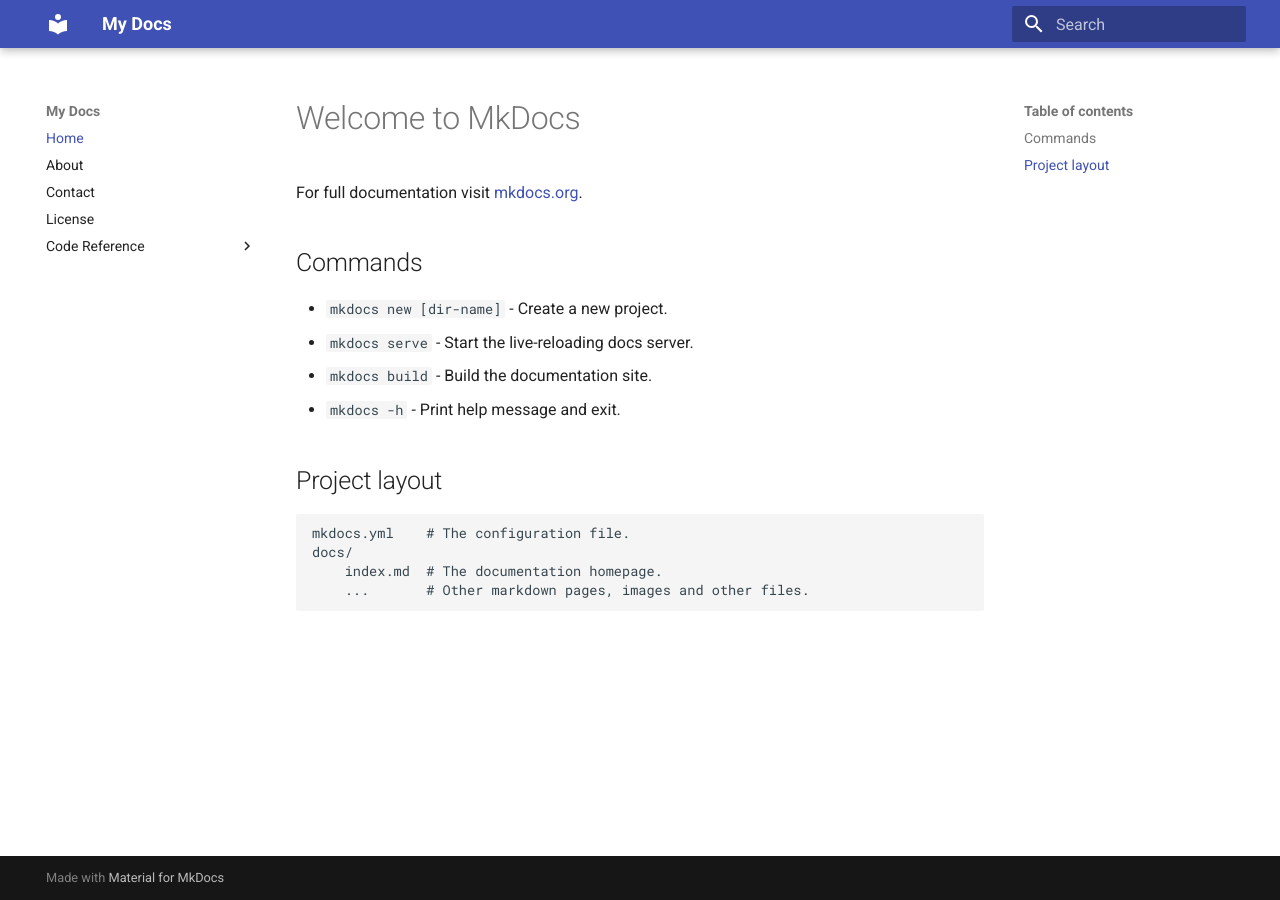
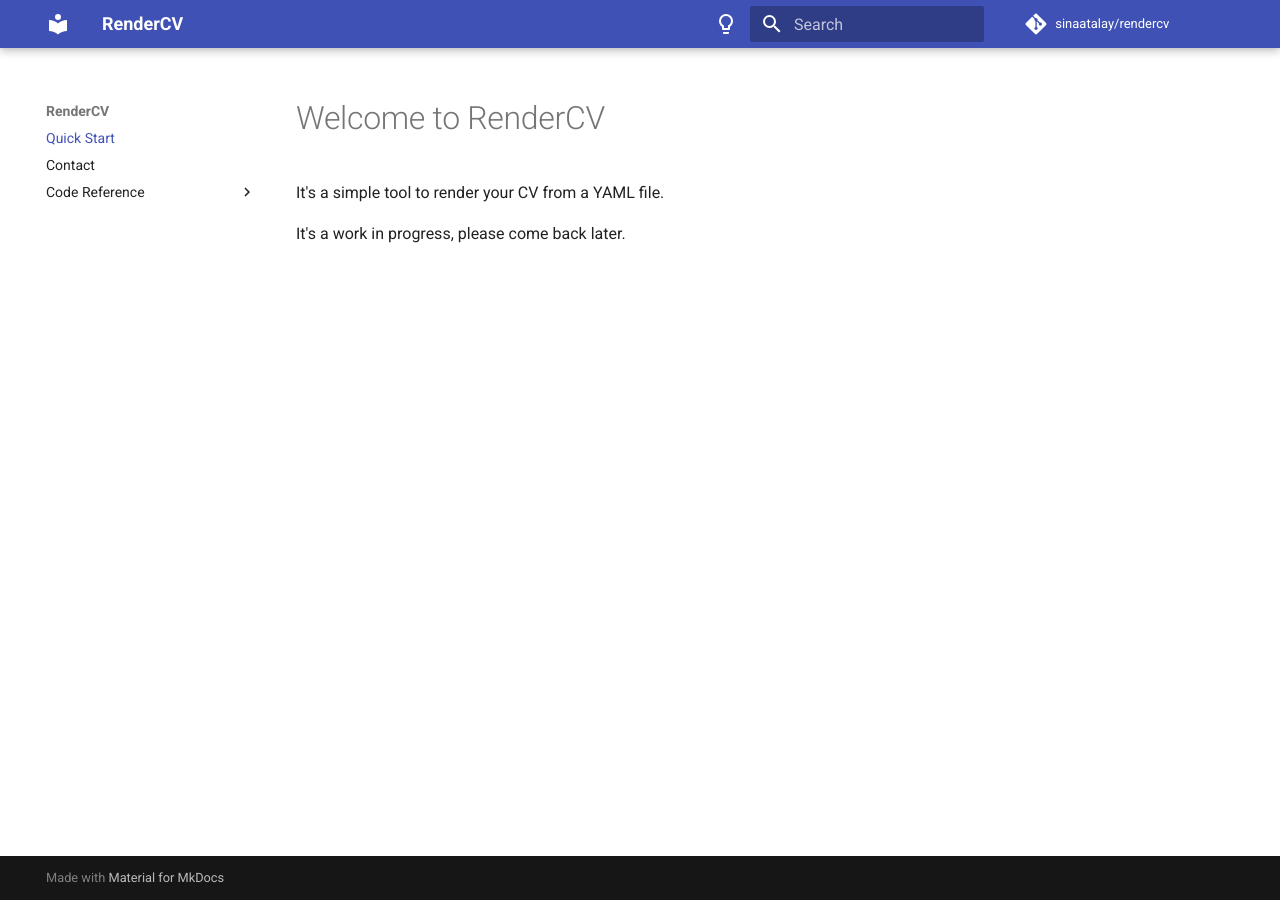
Before and after one commit to sinaatalay/rendercv, an MkDocs documentation site: the page built from docs/index.md, in a window 1280 px wide. Built offline with MkDocs 1.6.1 and Material for MkDocs 9.7.7, drawn with Linux system fonts in a browser that asks for light colours; comment, search, counter and statistics services are not loaded.

Commit message:
start documenting

```diff
--- a/docs/index.md
+++ b/docs/index.md
@@ -1,17 +1,5 @@
-# Welcome to MkDocs
+# Welcome to RenderCV
 
-For full documentation visit [mkdocs.org](https://www.mkdocs.org).
+It's a simple tool to render your CV from a YAML file.
 
-## Commands
-
-* `mkdocs new [dir-name]` - Create a new project.
-* `mkdocs serve` - Start the live-reloading docs server.
-* `mkdocs build` - Build the documentation site.
-* `mkdocs -h` - Print help message and exit.
-
-## Project layout
-
-    mkdocs.yml    # The configuration file.
-    docs/
-        index.md  # The documentation homepage.
-        ...       # Other markdown pages, images and other files.
+It's a work in progress, please come back later.
--- a/mkdocs.yml
+++ b/mkdocs.yml
@@ -1,29 +1,51 @@
-site_name: My Docs
+site_name: RenderCV
+site_description: A Python application that creates a CV in PDF from a YAML/JSON input file.
+site_url: https://sinaatalay.github.io/rendercv/
+repo_name: sinaatalay/rendercv
+repo_url: https://github.com/sinaatalay/rendercv
+edit_uri: edit/main/docs/
+
 theme:
   name: material
+  palette:
+    - media: "(prefers-color-scheme: light)"
+      scheme: default
+      primary: indigo
+      accent: indigo
+      toggle:
+        icon: material/lightbulb-outline
+        name: "Switch to dark mode"
+    - media: "(prefers-color-scheme: dark)"
+      scheme: slate
+      primary: indigo
+      accent: indigo
+      toggle:
+        icon: material/lightbulb
+        name: "Switch to light mode"
+  features:
+    - content.tabs.link
+    - content.code.annotate
+    - content.code.copy
 
 nav:
-  - Home: index.md
-  - About: about.md
+  - Quick Start: index.md
   - Contact: contact.md
-  - License: license.md
   - Code Reference:
-    - __main__.py: code/main.md
-    - data_model.py: code/data_model.md
-    - tinytex.py: code/tinytex.md
+      - __main__.py: reference/__main__.md
+      - data_model.py: reference/data_model.md
+      - tinytex.py: reference/tinytex.md
 
 plugins:
   - search
   - mkdocstrings:
       handlers:
         python:
+          paths:
+            - rendercv
           options:
-            show_root_heading: true
+            members_order: source
             show_bases: true
-            show_root_members_full_path: true
-            group_by_category: true
-            show_category_heading: true
-            show_symbol_type_heading: true
-            show_symbol_type_toc: true
+            docstring_section_style: list
             merge_init_into_class: true
-            docstring_style: sphinx
+            show_docstring_attributes: true
+            docstring_style: google
--- a/rendercv/__init__.py
+++ b/rendercv/__init__.py
@@ -0,0 +1,4 @@
+"""RenderCV package
+
+A Python application that creates a CV in PDF from a YAML/JSON input file.
+"""
```
Also changed, not shown: docs/reference/__main__.md (renamed from docs/code/main.md, +1 -1 lines), docs/reference/data_model.md (renamed from docs/code/data_model.md, +2 -1 lines), docs/reference/index.md (added, +1 -0 lines), docs/reference/tinytex.md (renamed from docs/code/tinytex.md, +1 -1 lines), docs/contact.md (added), 3 other files.
